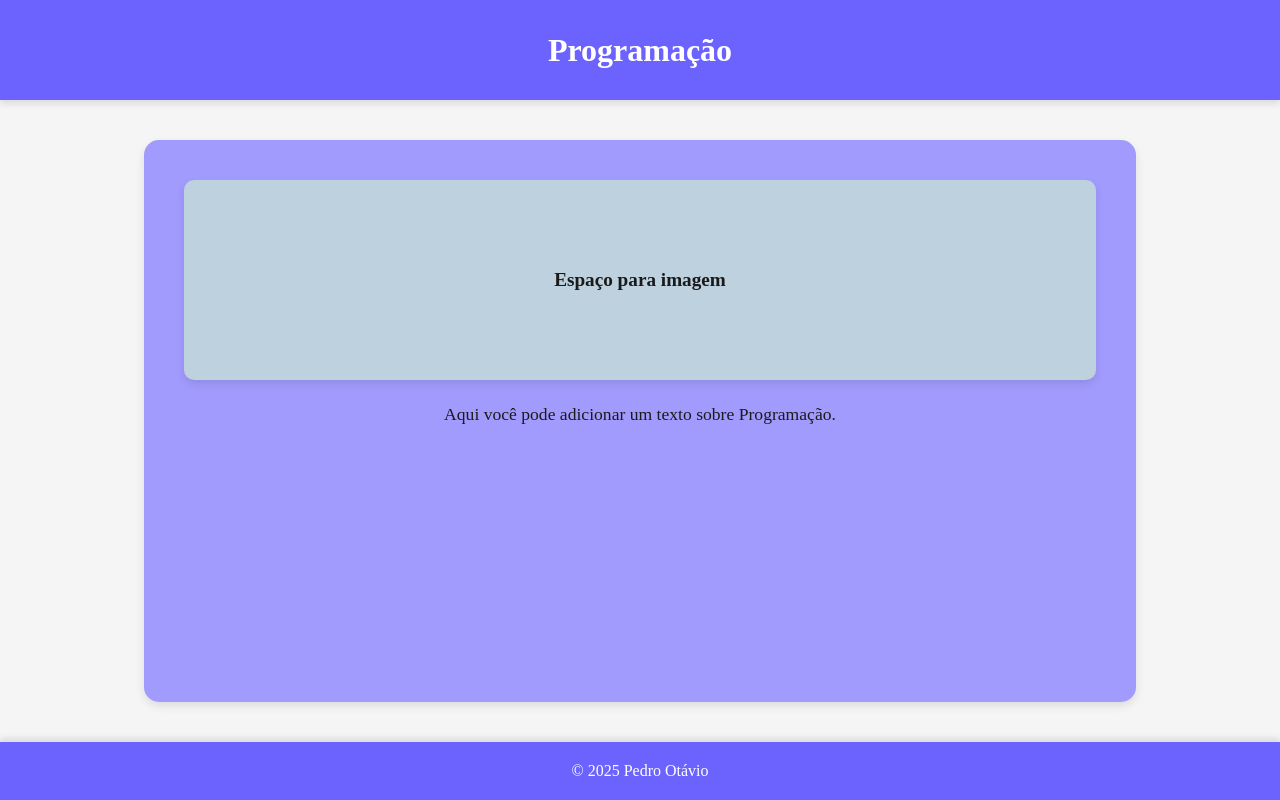
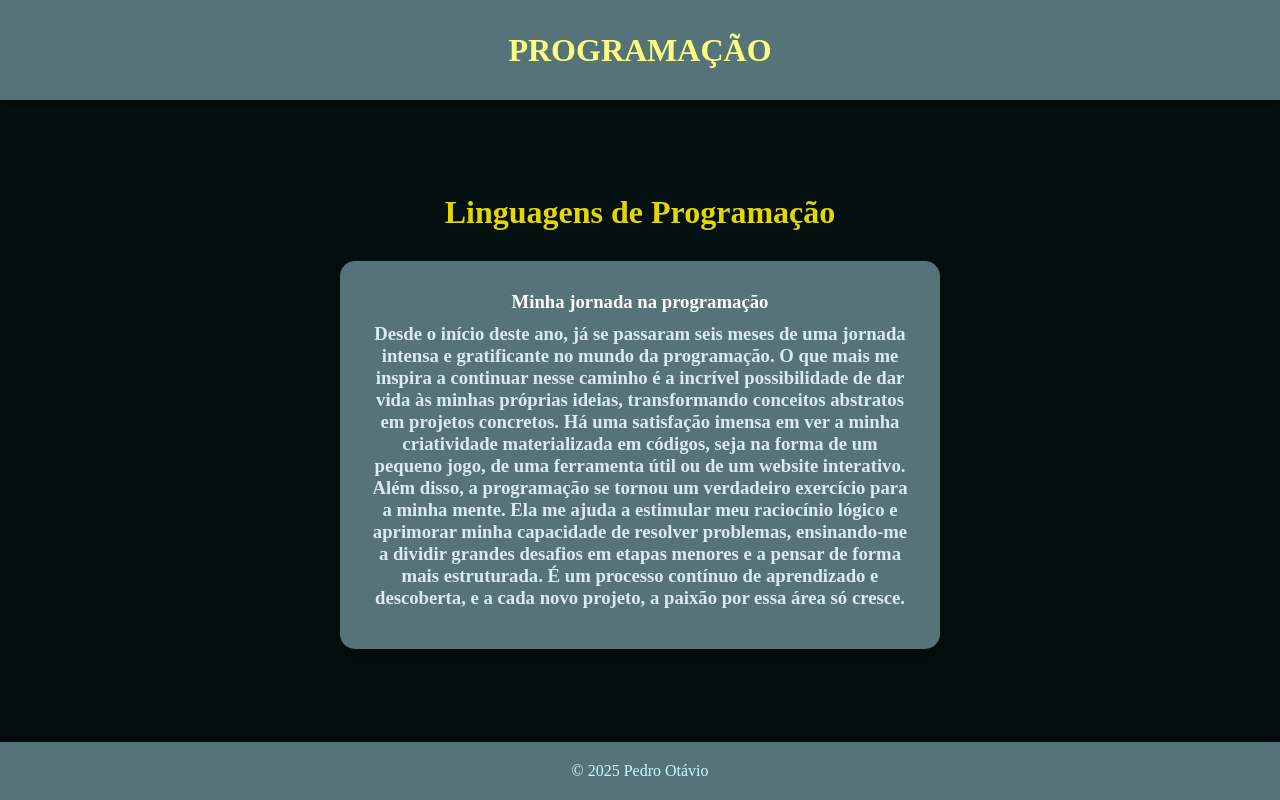
Before and after one commit to Supremeduck3/Segundo-site, a plain HTML site: page pags/programar.html in a window 1280 px wide. Drawn offline with Linux system fonts and the light colour scheme; a web font is replaced by a local one.

Commit message:
Finalização

```diff
--- a/assets/programar.css
+++ b/assets/programar.css
@@ -1,85 +1,143 @@
 @import url('https://fonts.googleapis.com/css2?family=Libertinus+Serif:ital,wght@0,400;0,600;0,700;1,400;1,600;1,700&display=swap');
 
-* { margin:0; padding:0; box-sizing:border-box; }
+* {
+    margin: 0;
+    padding: 0;
+    box-sizing: border-box;
+}
+
+/* Paleta de Cores Atual */
+:root {
+    --mint-green: #c9fbff;
+    --celeste: #c2fcf7;
+    --tiffany-blue: #85bdbf;
+    --paynes-gray: #57737a;
+    --rich-black: #040f0f;
+}
 
 body {
     font-family: 'Libertinus Serif', serif;
-    background-color: #f5f5f5;
-    color: #1a1a1a;
-    display:flex;
-    flex-direction:column;
-    min-height:100vh;
+    background-color: var(--rich-black);
+    color: var(--mint-green);
+    display: flex;
+    flex-direction: column;
+    min-height: 100vh;
 }
 
 header {
-    background-color:#6c63ff;
-    color:#fff;
-    height:100px;
-    display:flex;
-    justify-content:center;
-    align-items:center;
-    box-shadow:0 4px 6px rgba(0,0,0,0.1);
+    background-color: var(--paynes-gray);
+    color: var(--mint-green);
+    height: 100px;
+    display: flex;
+    justify-content: center;
+    align-items: center;
+    box-shadow: 0 4px 8px rgba(0, 0, 0, 0.3);
 }
 
-header h1 { font-size:2rem; font-weight:700; }
+header h1 {
+    font-size: 2rem;
+    font-weight: 700;
+    color: var(--tiffany-blue);
+}
 
 main {
-    flex:1;
-    width:100%;
-    padding:40px 20px;
-    display:flex;
-    justify-content:center;
+    flex: 1;
+    width: 100%;
+    padding: 40px 20px;
+    display: flex;
+    justify-content: center;
+    flex-direction: column;
+    gap: 50px;
 }
 
-.about-section {
-    background-color:#a29bfe;
-    width:80%;
-    padding:40px;
-    border-radius:15px;
-    text-align:center;
-    box-shadow:0 4px 10px rgba(0,0,0,0.1);
-    transition:transform 0.3s ease;
+.linguagens-section {
+    width: 80%;
+    margin: 50px auto;
+    text-align: center;
 }
 
-.about-section:hover { transform:translateY(-5px); }
-
-.imagem-placeholder {
-    height:250px;
-    background-color:#d6d0ff;
-    border-radius:15px;
-    display:flex;
-    align-items:center;
-    justify-content:center;
-    font-size:1.2rem;
-    font-weight:600;
-    color:#1a1a1a;
-    margin-bottom:20px;
-    box-shadow:0 4px 8px rgba(0,0,0,0.1);
-    transition:transform 0.3s ease, box-shadow 0.3s ease;
+.linguagens-section h2 {
+    font-size: 2rem;
+    color: var(--tiffany-blue);
+    margin-bottom: 30px;
 }
 
-.imagem-placeholder:hover { transform:scale(1.03); box-shadow:0 8px 15px rgba(0,0,0,0.2); }
+.linguagens-container {
+    display: flex;
+    justify-content: center;
+    gap: 30px;
+    flex-wrap: wrap;
+}
 
-.texto-conteudo p { font-size:1.1rem; line-height:1.6; max-width:800px; margin:0 auto; }
+.linguagem-card {
+    background-color: var(--paynes-gray);
+    border-radius: 15px;
+    width: 600px; /* Largura do quadro aumentada para o texto ficar mais largo */
+    box-shadow: 0 8px 20px rgba(0, 0, 0, 0.3);
+    transition: transform 0.3s ease, box-shadow 0.3s ease;
+    color: var(--mint-green);
+    overflow: hidden;
+}
+
+.linguagem-card:hover {
+    transform: translateY(-5px);
+    box-shadow: 0 12px 25px rgba(0, 0, 0, 0.5);
+}
+
+.descricao-linguagem {
+    padding: 30px;
+}
+
+.descricao-linguagem h3 {
+    margin-bottom: 10px;
+    color: var(--tiffany-blue);
+}
+
+.descricao-linguagem p {
+    font-size: 0.95rem;
+    line-height: 1.4;
+    color: var(--mint-green);
+}
 
 a {
-    color:#1a1a1a;
-    text-decoration:none;
-    font-weight:bold;
-    padding:0.5rem 1rem;
-    border:2px solid #d6d0ff;
-    border-radius:25px;
-    display:inline-block;
-    transition:all 0.3s ease;
+    color: var(--tiffany-blue);
+    text-decoration: none;
+    font-weight: bold;
+    padding: 0.5rem 1rem;
+    border: 2px solid var(--tiffany-blue);
+    border-radius: 25px;
+    display: inline-block;
+    transition: all 0.3s ease;
 }
 
-a:hover { background-color:#6c63ff; color:#fff; transform:translateY(-3px); }
+a:hover {
+    background-color: var(--tiffany-blue);
+    color: var(--rich-black);
+    transform: translateY(-3px);
+}
 
 footer {
-    background-color:#6c63ff;
-    color:#fff;
-    text-align:center;
-    padding:20px;
-    font-size:1rem;
-    box-shadow:0 -4px 6px rgba(0,0,0,0.1);
+    background-color: var(--paynes-gray);
+    color: var(--mint-green);
+    text-align: center;
+    padding: 20px;
+    font-size: 1rem;
+    box-shadow: 0 -4px 8px rgba(0, 0, 0, 0.3);
 }
+
+/* Cores dos textos adicionados */
+#title {
+    color: rgb(251, 255, 127);
+}
+
+#text {
+    color: rgb(216, 234, 243);
+}
+
+#texto {
+    color: rgb(226, 215, 2);
+}
+
+#java {
+    color: white;
+}
--- a/pags/programar.html
+++ b/pags/programar.html
@@ -8,16 +8,19 @@
 </head>
 <body>
     <header>
-        <h1>Programação</h1>
+        <h1 id="title">PROGRAMAÇÃO</h1>
     </header>
 
     <main>
-        <section class="about-section">
-            <div class="imagem-placeholder" style="height:200px; background-color:#bdd1de; border-radius:10px; display:flex; align-items:center; justify-content:center;">
-                <p>Espaço para imagem</p>
-            </div>
-            <div class="texto-conteudo" style="margin-top:20px; text-align:center;">
-                <p>Aqui você pode adicionar um texto sobre Programação.</p>
+        <section class="linguagens-section">
+            <h2 id="texto">Linguagens de Programação</h2>
+            <div class="linguagens-container">
+                <div class="linguagem-card">
+                    <div class="descricao-linguagem">
+                        <h3 id="java">Minha jornada na programação</h3>
+                        <h3 id="text">Desde o início deste ano, já se passaram seis meses de uma jornada intensa e gratificante no mundo da programação. O que mais me inspira a continuar nesse caminho é a incrível possibilidade de dar vida às minhas próprias ideias, transformando conceitos abstratos em projetos concretos. Há uma satisfação imensa em ver a minha criatividade materializada em códigos, seja na forma de um pequeno jogo, de uma ferramenta útil ou de um website interativo. Além disso, a programação se tornou um verdadeiro exercício para a minha mente. Ela me ajuda a estimular meu raciocínio lógico e aprimorar minha capacidade de resolver problemas, ensinando-me a dividir grandes desafios em etapas menores e a pensar de forma mais estruturada. É um processo contínuo de aprendizado e descoberta, e a cada novo projeto, a paixão por essa área só cresce.</p>
+                    </div>
+                </div>
             </div>
         </section>
     </main>
```
